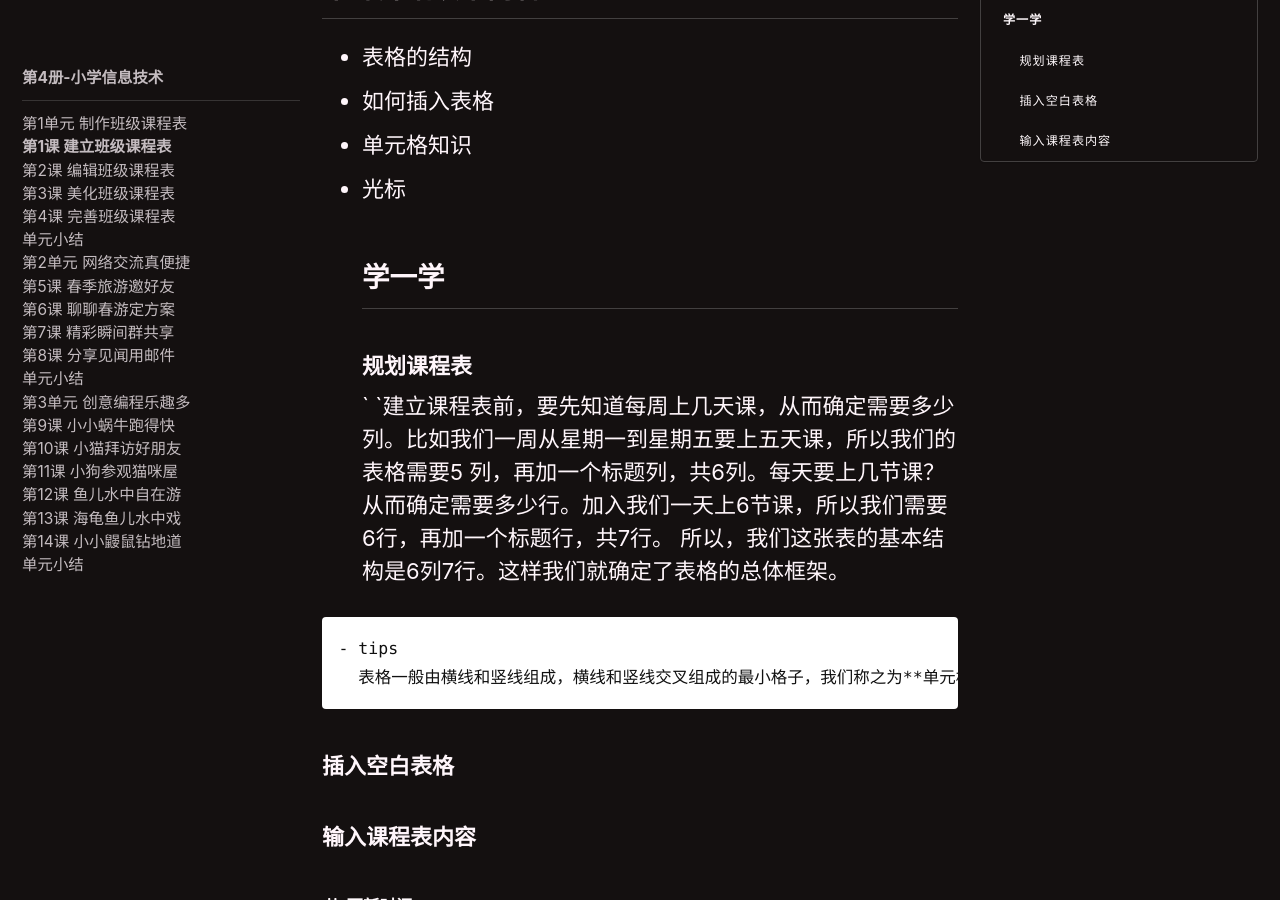
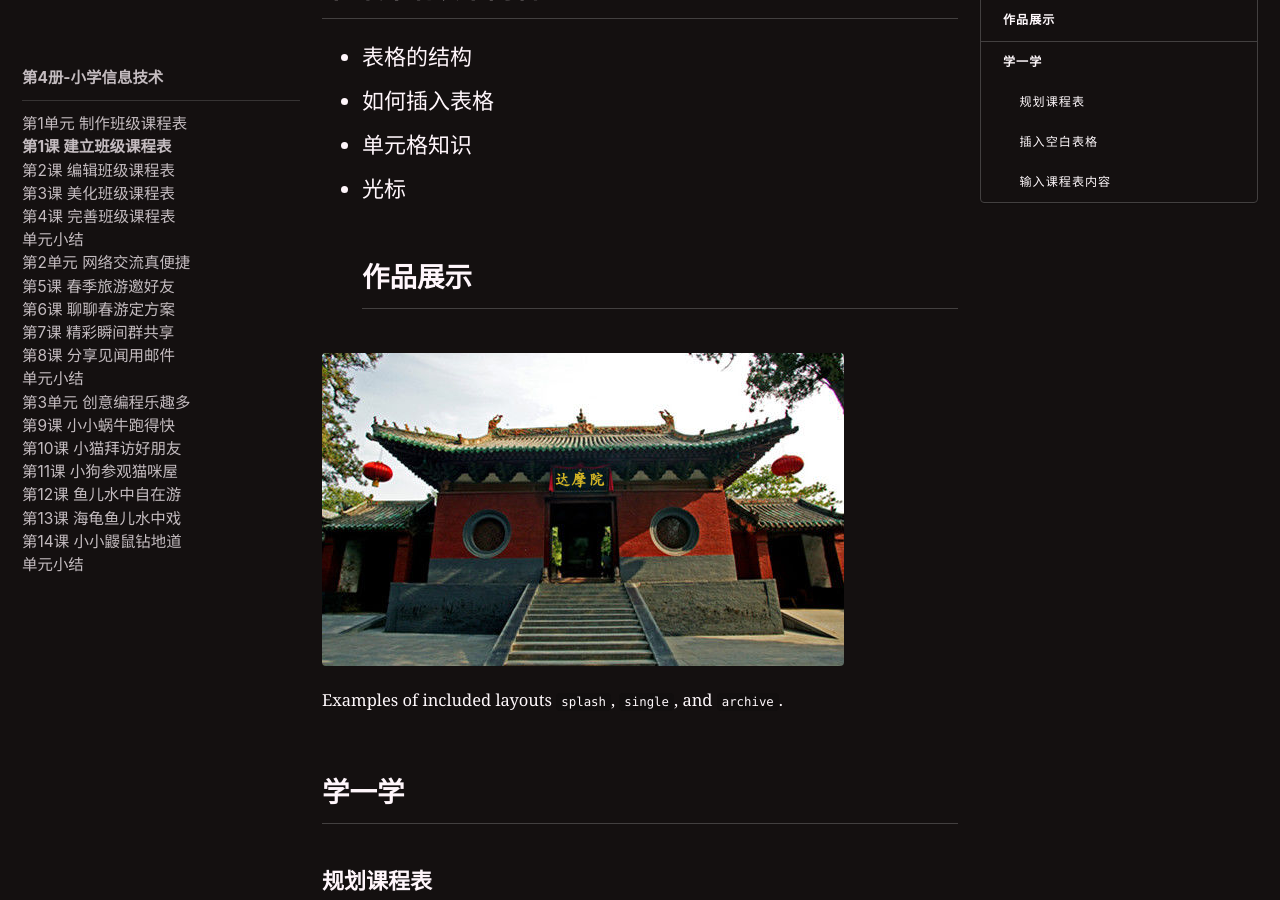
Before and after one commit to xinfengwu/goshinh.github.io-jekll-, a Jekyll site: the page built from _posts/courses/14-IT-Primary-4-version4/2018-03-16-Lesson1.md, in a window 1280 px wide and 900 px high, scrolled down 317 px. Built offline with Jekyll 4.4.1, drawn with Linux system fonts in a browser that asks for light colours; nearby versions of some CDN libraries; emoji names are drawn with the system emoji font; some of the changed text lies outside the part shown.

Commit message:
Update 2018-03-16-Lesson1.md

````diff
--- a/_posts/courses/14-IT-Primary-4-version4/2018-03-16-Lesson1.md
+++ b/_posts/courses/14-IT-Primary-4-version4/2018-03-16-Lesson1.md
@@ -7,21 +7,24 @@ toc_label: "本课目录"
 toc_icon: "cog"
 sidebar:
   nav: "ITPLevel-4"
+layouts_gallery:
+  - url: /assets/images/500x300.png
+    image_path: /assets/images/500x300.png
+    alt: "本课作品展示"
 ---
 ## 本课介绍以下内容
 - 表格的结构
 - 如何插入表格
 - 单元格知识
 - 光标
+## 作品展示
+{% include gallery id="layouts_gallery" caption="Examples of included layouts `splash`, `single`, and `archive`." %}
 ## 学一学
 ### 规划课程表
 `  `建立课程表前，要先知道每周上几天课，从而确定需要多少列。比如我们一周从星期一到星期五要上五天课，所以我们的表格需要5
 列，再加一个标题列，共6列。每天要上几节课？从而确定需要多少行。加入我们一天上6节课，所以我们需要6行，再加一个标题行，共7行。
 所以，我们这张表的基本结构是6列7行。这样我们就确定了表格的总体框架。
-
-```
-- tips
+- :package:**知识库**
   表格一般由横线和竖线组成，横线和竖线交叉组成的最小格子，我们称之为**单元格**。
-```
 ### 插入空白表格
 ### 输入课程表内容
````
